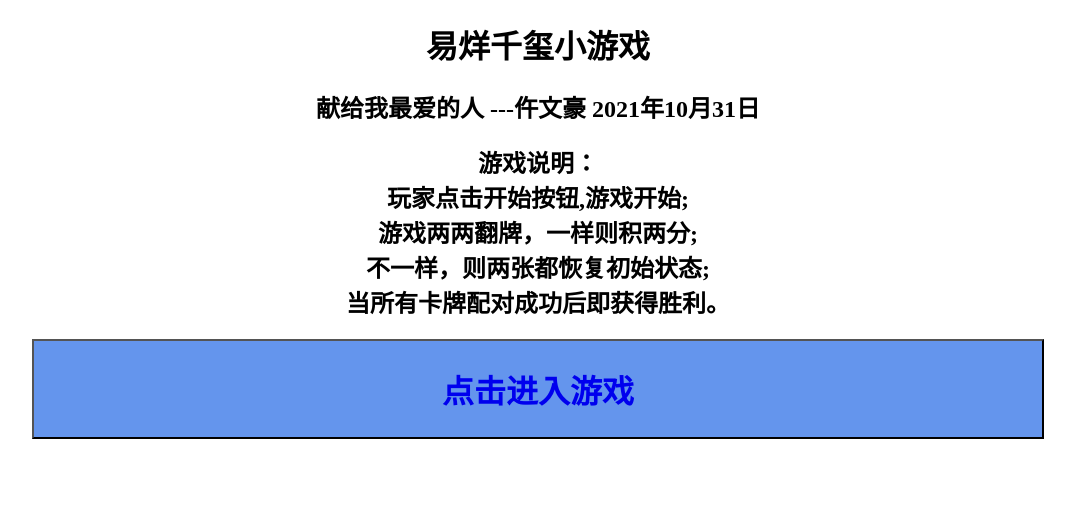
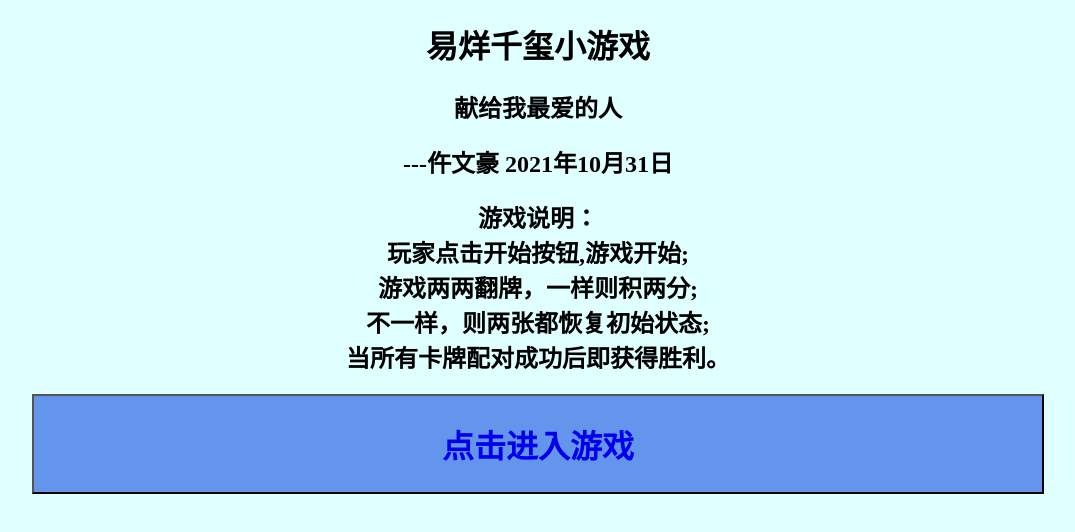
Before and after one commit to shengshiwenhao/YiYangQianXi, a plain HTML site: page index.html in a window 1280 px wide. Shown: the whole page, without its empty margins (102-1177 px from the left). Drawn offline with Linux system fonts and the light colour scheme.

Commit message:
Signed-off-by: hao4132 <1164985004@qq.com>

```diff
--- a/index.html
+++ b/index.html
@@ -7,7 +7,8 @@
 </head>
 <body>
     <h1>易烊千玺小游戏</h1>
-    <h2>献给我最爱的人 ---仵文豪 2021年10月31日</h2>
+    <h2>献给我最爱的人</h2>
+    <h2>---仵文豪 2021年10月31日</h2>
     <h2>
         游戏说明：<br/>
         玩家点击开始按钮,游戏开始;<br/>
@@ -19,6 +20,9 @@
 </body>
 </html>
 <style>
+    body {
+        background-color: lightcyan;
+    }
     h1{
         text-align: center;
     }
```
